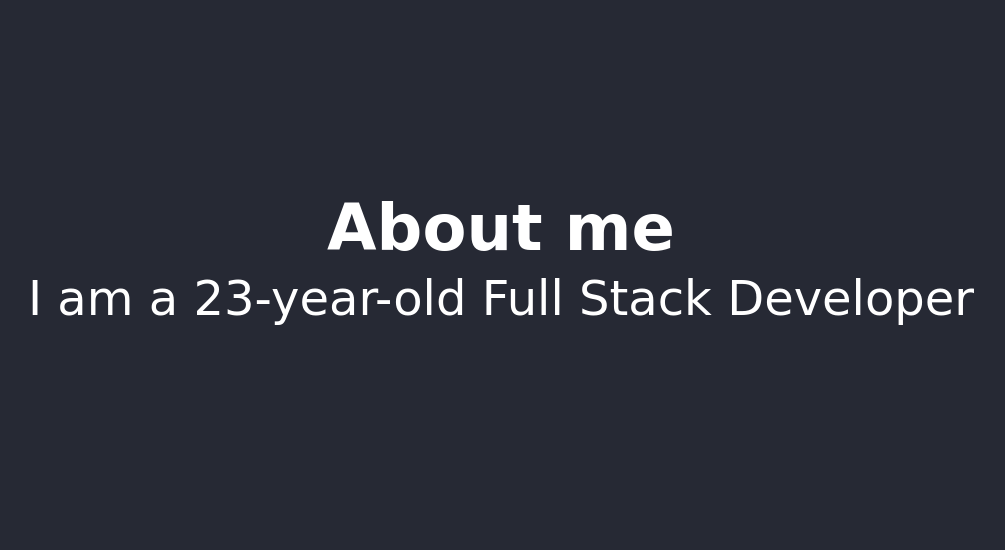
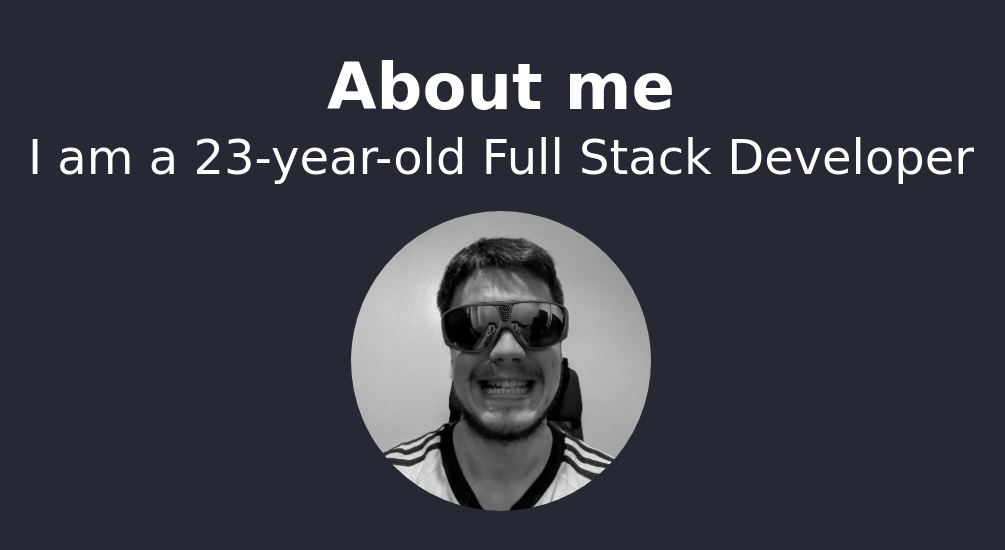
Before and after one commit to fudgie97/portfolio, a plain HTML site: page index.html in a window 1280 px wide. Shown: the part 916-1466 px from the top of the page, without its empty margins (139-1144 px from the left). Drawn offline with nearby package versions, Linux system fonts and the light colour scheme; the site is published under a folder, as on GitHub Pages, so addresses that start at the root find nothing; a web font is replaced by a local one.

Commit message:
Removed slash
Removed slash.

```diff
--- a/index.html
+++ b/index.html
@@ -43,7 +43,7 @@
             <h2 class="subtitle" style="color: #FFF; font-size: 3rem !important;">
                 I am a 23-year-old Full Stack Developer
             </h2>
-            <img src="/portfolio-profile-image.jpg" style="width: 300px; border-radius: 50%; filter: grayscale(100%);" alt="">
+            <img src="portfolio-profile-image.jpg" style="width: 300px; border-radius: 50%; filter: grayscale(100%);" alt="">
             </div>
         </div>
     </section>
```
